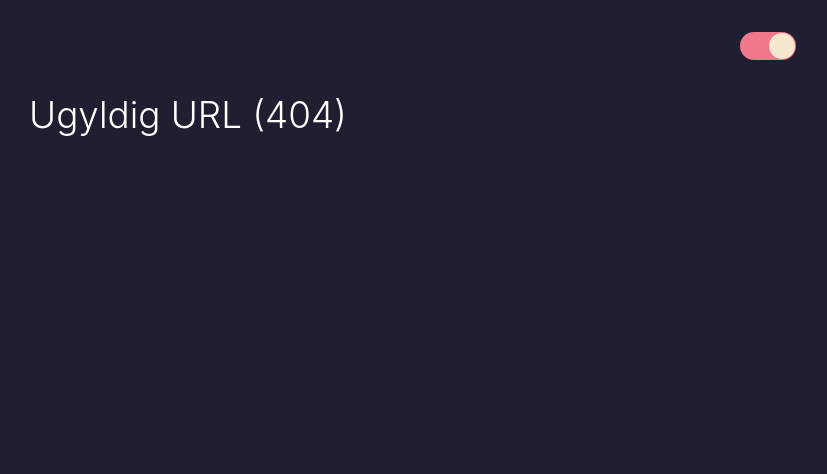
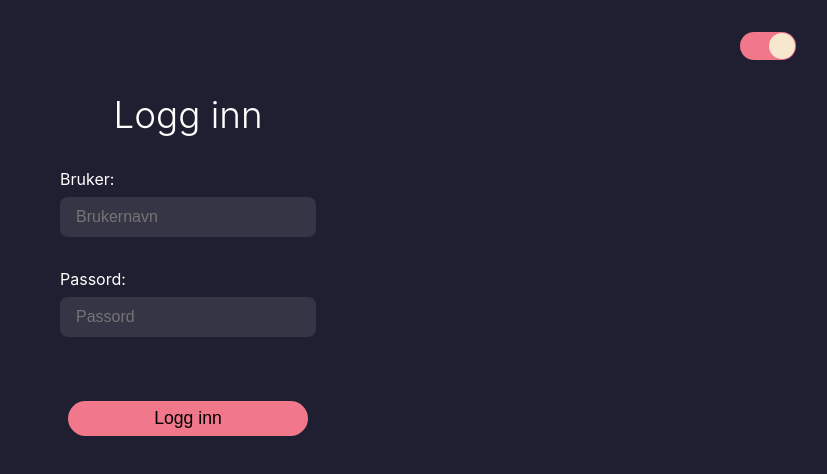
Before and after one commit to AndersAarsaether/Gilbert, a React (Create React App) app: page /sign-in in a window 1280 px wide. Before the commit this address had no page. Shown: the top 474 px of the page, without its empty margins (452-1279 px from the left). Built offline with nearby package versions, Linux system fonts and the light colour scheme.

Commit message:
Implemented sign in skeleton

```diff
--- a/src/App.tsx
+++ b/src/App.tsx
@@ -10,6 +10,7 @@ import DatesContainer from "screens/dates/DatesContainer";
 import GroceriesContainer from "screens/groceries/GroceriesContainer";
 import EconomyContainer from "screens/economy/EconomyContainer";
 import NotFoundContainer from "screens/errors/notfound/NotFoundContainer";
+import SignInConainer from "screens/sign-in/SignInContainer";
 
 const App: FC = () => {
   const theme = useSelector((state: AppState) => state.theme);
@@ -20,6 +21,7 @@ const App: FC = () => {
         <Margin>
           <Routes>
             <Route path="/" element={<HomeContainer />} />
+            <Route path="/sign-in" element={<SignInConainer />} />
             <Route path="/todo" element={<TodoContainer />} />
             <Route path="/groceries" element={<GroceriesContainer />} />
             <Route path="/dates" element={<DatesContainer />} />
--- a/src/components/PrimaryButton.tsx
+++ b/src/components/PrimaryButton.tsx
@@ -2,8 +2,8 @@ import React, { FC } from "react";
 import styled from "styled-components";
 
 const ButtonWrapper = styled.div`
-  padding-top: 5rem;
-  width: 60%;
+  padding-top: 2rem;
+  width: 15rem;
 `;
 
 const Button = styled.button<{ color: string; fontColor: string }>`
--- a/src/screens/home/Home.tsx
+++ b/src/screens/home/Home.tsx
@@ -7,7 +7,7 @@ import HeartIcon from "icons/HeartIcon";
 import MoneyIcon from "icons/MoneyIcon";
 import ShoppingcartIcon from "icons/ShoppingcartIcon";
 import TodoIcon from "icons/TodoIcon";
-import { LinkButtonsWrapper } from "screens/home/styles";
+import { LinkButtonsWrapper, LinksWrapper } from "screens/home/styles";
 
 interface HomeProps {
   fontColor: string;
@@ -31,6 +31,7 @@ const Home: FC<HomeProps> = ({
   return (
     <PageWrapper>
       <Title color={fontColor} text="Hold deg oppdatert!" />
+      <LinksWrapper>
       <LinkButtonsWrapper>
         <LinkButton
           background={firstButtonColor}
@@ -63,6 +64,7 @@ const Home: FC<HomeProps> = ({
           label="Økonomi"
         />
       </LinkButtonsWrapper>
+      </LinksWrapper>
       <PrimaryButton
         color={primaryButtonColor}
         fontColor={primaryButtonTextColor}
--- a/src/screens/home/styles.ts
+++ b/src/screens/home/styles.ts
@@ -1,8 +1,13 @@
 import styled from "styled-components";
+
+export const LinksWrapper = styled.div`
+  width: 100%;
+  padding-block: 2rem;
+`;
 
 export const LinkButtonsWrapper = styled.div`
   width: 100%;
   display: flex;
   justify-content: space-around;
-  padding-top: 4rem;
+  padding-block: 2rem;;
 `;
--- /dev/null
+++ b/src/screens/sign-in/SignIn.tsx
@@ -0,0 +1,45 @@
+import PageWrapper from "components/PageWrapper";
+import React, { FC, useRef } from "react";
+import { Input, InputContainer, Label, Error, SubmitWrapper } from "./styles";
+import Title from "components/Title";
+import PrimaryButton from "components/PrimaryButton";
+
+interface SignInProps {
+    inputColor: string;
+    fontColor: string;
+    controlColor: string;
+    buttonFontColor: string;
+    validate: (user: string, pass: string) => void;
+    wrong: boolean;
+}
+
+const SignIn: FC<SignInProps> = ({validate, wrong, inputColor, fontColor, controlColor, buttonFontColor}) => {
+
+    const userRef = useRef<HTMLInputElement>(null);
+    const passRef = useRef<HTMLInputElement>(null);
+
+    const handleSignIn = () => {
+      const user = userRef.current?.value || "";
+      const pass = passRef.current?.value || "";
+      validate(user, pass);
+    };
+
+    return (
+      <PageWrapper>
+        <Title text={wrong ? "Feil input" : "Logg inn"} color={wrong ? "#FF0000" : fontColor} />
+        <InputContainer>
+          <Label fontColor={fontColor}>Bruker:</Label>
+          <Input background={inputColor} fontColor={fontColor} placeholder="Brukernavn" ref={userRef}/>
+        </InputContainer>
+        <InputContainer>
+          <Label fontColor={fontColor}>Passord:</Label>
+          <Input background={inputColor} fontColor={fontColor} placeholder="Passord" ref={passRef} type="password"/>
+        </InputContainer>
+        <SubmitWrapper>
+          <PrimaryButton fontColor={buttonFontColor} color={controlColor} onClick={handleSignIn} label="Logg inn"/>
+        </SubmitWrapper>
+      </PageWrapper>
+    )
+}
+
+export default SignIn;
--- /dev/null
+++ b/src/screens/sign-in/SignInContainer.tsx
@@ -0,0 +1,23 @@
+import React, { FC, useState } from "react";
+import SignIn from "./SignIn";
+import AppState from "redux/state";
+import { useSelector } from "react-redux";
+
+const SignInConainer: FC = () => {
+    const {
+        fontColor,
+        fontContrastColor,
+        foregroundColor,
+        controlColor,
+      } = useSelector((state: AppState) => state.theme);
+
+    const [wrong, setWrong] = useState<boolean>(false)
+
+    const validate = (user: string, pass: string) => {
+        setWrong(!((user === "Anders" && pass === "Pato") || (user === "Vilde" && pass === "Gilb")));
+    }
+
+    return <SignIn validate={validate} wrong={wrong} fontColor={fontColor} inputColor={foregroundColor} controlColor={controlColor} buttonFontColor={fontContrastColor}/>
+}
+
+export default SignInConainer;
--- /dev/null
+++ b/src/screens/sign-in/styles.ts
@@ -0,0 +1,34 @@
+import styled from "styled-components";
+
+export const InputContainer = styled.div`
+    display: flex;
+    flex-direction: column;
+    padding-top: 2rem;
+    gap: 0.5rem;
+`;
+
+export const Input = styled.input<{ background: string; fontColor: string }>`
+  width: 15rem;
+  background: ${(props) => props.background};
+  color: ${(props) => props.fontColor};
+  font-size: medium;
+  height: 2.5rem;
+  border-radius: 0.5rem;
+  border-width: 0;
+  padding-left: 1rem;
+`;
+
+export const Label = styled.span<{fontColor: string}>`
+    font-size: medium;
+    color: ${(props) => props.fontColor};
+`;
+
+export const SubmitWrapper = styled.div`
+    padding-top: 2rem;
+`
+
+export const Error = styled.span`
+    font-size: medium;
+    color: red;
+    margin-top: 2rem;
+`;
```
